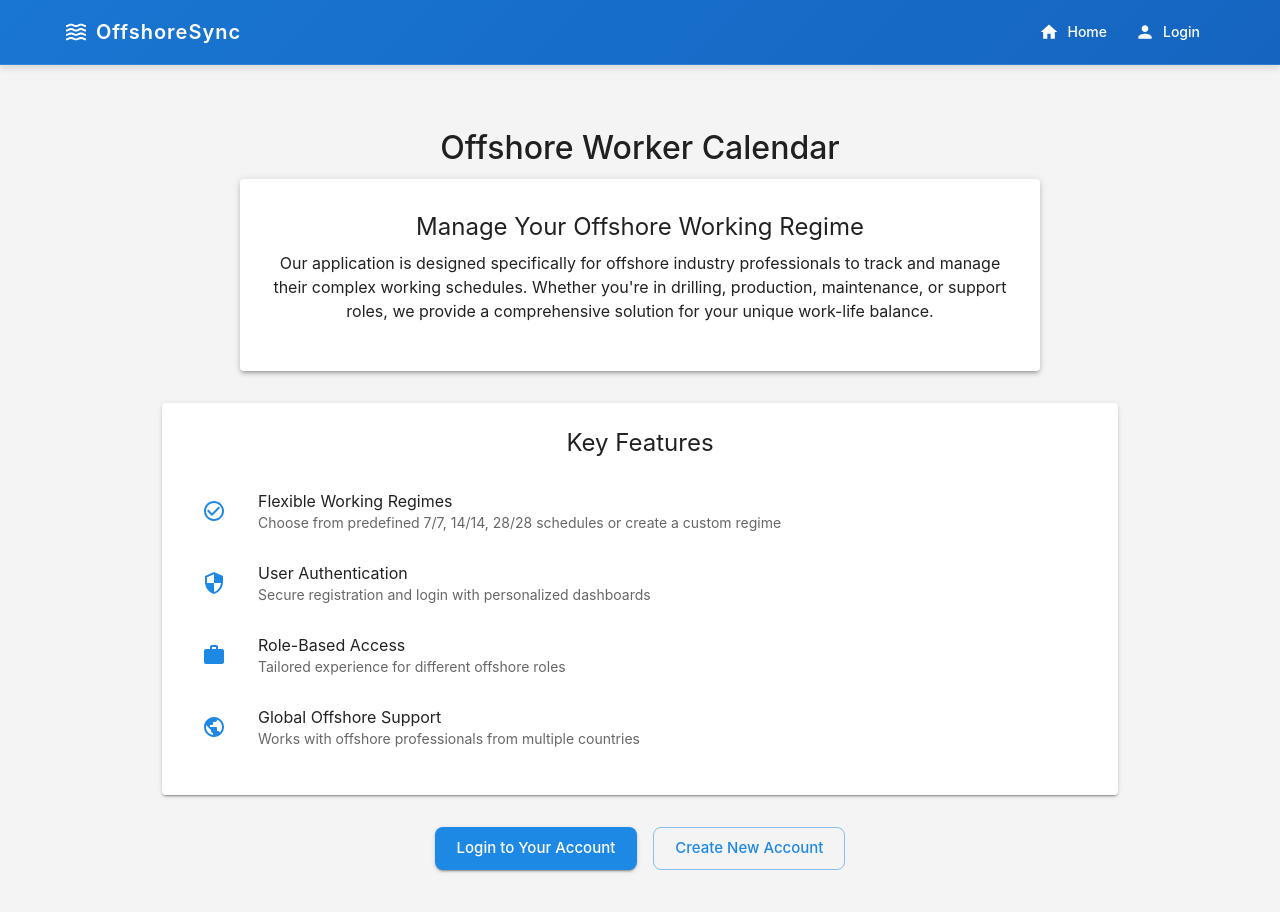
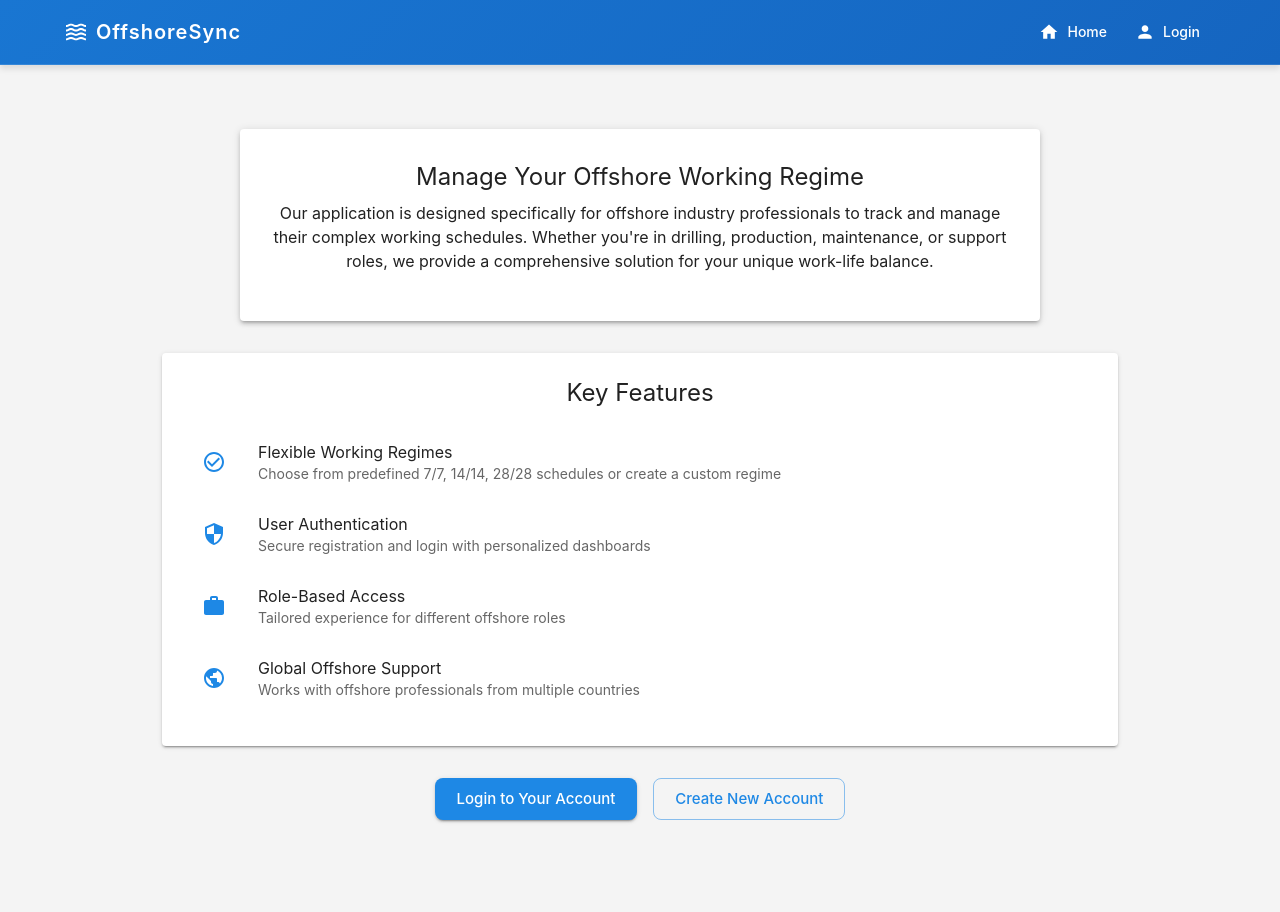
Before and after one commit to OffshoreSync/react-client, a React (Create React App) app: page / in a window 1280 px wide. Shown: the top 912 px of the page. After the commit the page ends 884 px from the top, so only its background shows below. Built offline with nearby package versions, Linux system fonts and the light colour scheme.

Commit message:
client: Simplify some code

```diff
--- a/src/App.js
+++ b/src/App.js
@@ -69,12 +69,6 @@ const PrivateRoute = ({ children }) => {
   return isAuthenticated ? children : <Navigate to="/login" replace />;
 };
 
-// Home route component with authentication logic
-const HomeRoute = () => {
-  const isAuthenticated = !!localStorage.getItem('token');
-  return isAuthenticated ? <Home /> : <Home />;
-};
-
 function App() {
   return (
     <ThemeProvider theme={theme}>
@@ -83,7 +77,9 @@ function App() {
         <div className="App">
           <Navbar />
           <Routes>
-            <Route path="/" element={<HomeRoute />} />
+            <Route path="/" element={
+              localStorage.getItem('token') ? <Navigate to="/dashboard" /> : <Home />
+            } />
             <Route path="/login" element={<Login />} />
             <Route path="/register" element={<Register />} />
             <Route
--- a/src/components/Navbar.js
+++ b/src/components/Navbar.js
@@ -1,5 +1,5 @@
 import React, { useState } from 'react';
-import { useNavigate, useLocation } from 'react-router-dom';
+import { useNavigate } from 'react-router-dom';
 import {
   AppBar,
   Toolbar,
@@ -18,7 +18,6 @@ import {
 } from '@mui/material';
 import MenuIcon from '@mui/icons-material/Menu';
 import HomeIcon from '@mui/icons-material/Home';
-import DashboardIcon from '@mui/icons-material/Dashboard';
 import PersonIcon from '@mui/icons-material/Person';
 import LogoutIcon from '@mui/icons-material/Logout';
 import WavesIcon from '@mui/icons-material/Waves';
@@ -26,7 +25,6 @@ import WavesIcon from '@mui/icons-material/Waves';
 function Navbar() {
   const [drawerOpen, setDrawerOpen] = useState(false);
   const navigate = useNavigate();
-  const location = useLocation();
   const theme = useTheme();
   const isSmallScreen = useMediaQuery(theme.breakpoints.down('md'));
   const isLoggedIn = !!localStorage.getItem('token');
@@ -44,7 +42,6 @@ function Navbar() {
 
   const menuItems = isLoggedIn ? [
     { text: 'Home', icon: <HomeIcon />, onClick: () => handleNavigation('/') },
-    { text: 'Dashboard', icon: <DashboardIcon />, onClick: () => handleNavigation('/dashboard') },
     { text: 'Profile Settings', icon: <PersonIcon />, onClick: () => handleNavigation('/settings') },
     { text: 'Logout', icon: <LogoutIcon />, onClick: handleLogout }
   ] : [
--- a/src/pages/Home.js
+++ b/src/pages/Home.js
@@ -62,10 +62,6 @@ function Home() {
         flexDirection: 'column',
         alignItems: 'center'
       }}>
-        <Typography variant="h2" gutterBottom>
-          Offshore Worker Calendar
-        </Typography>
-
         <Paper elevation={3} sx={{ p: 4, mb: 4, maxWidth: 800, width: '100%' }}>
           <Typography variant="h5" gutterBottom>
             Manage Your Offshore Working Regime
```
